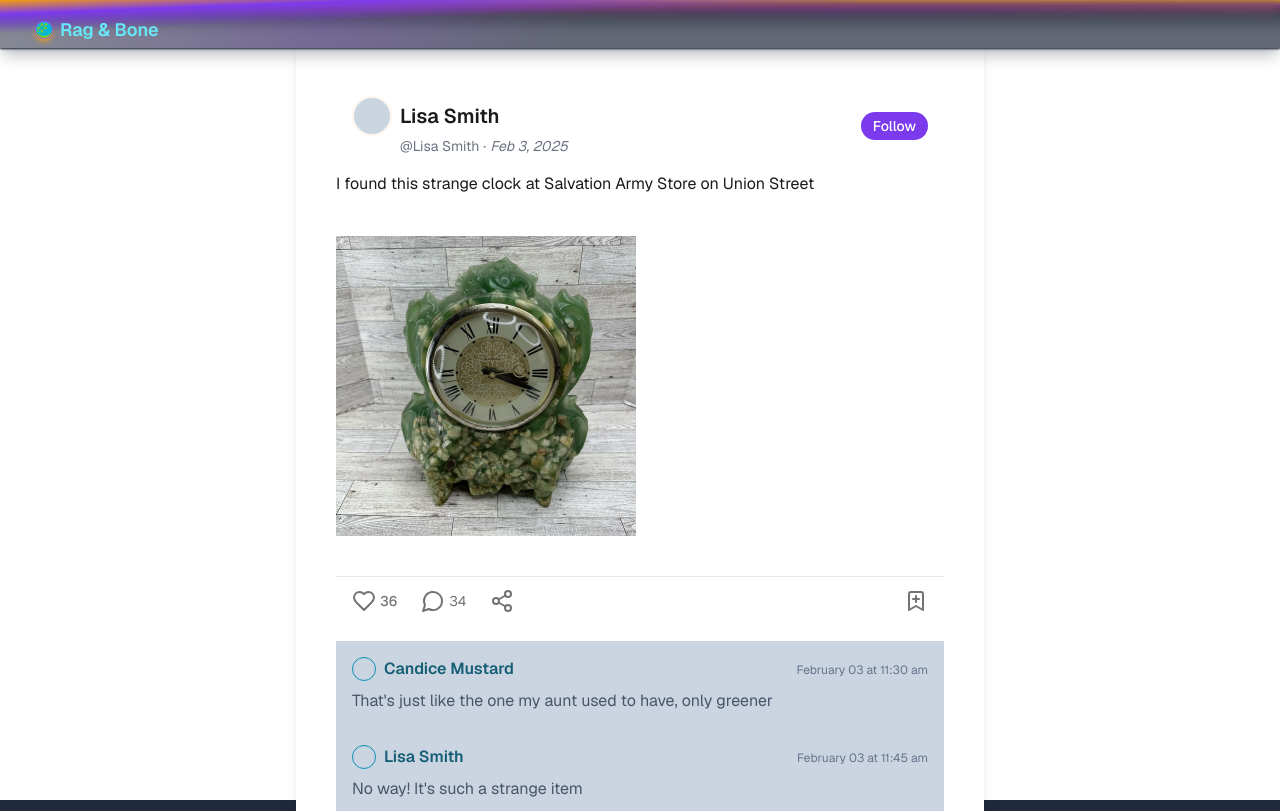
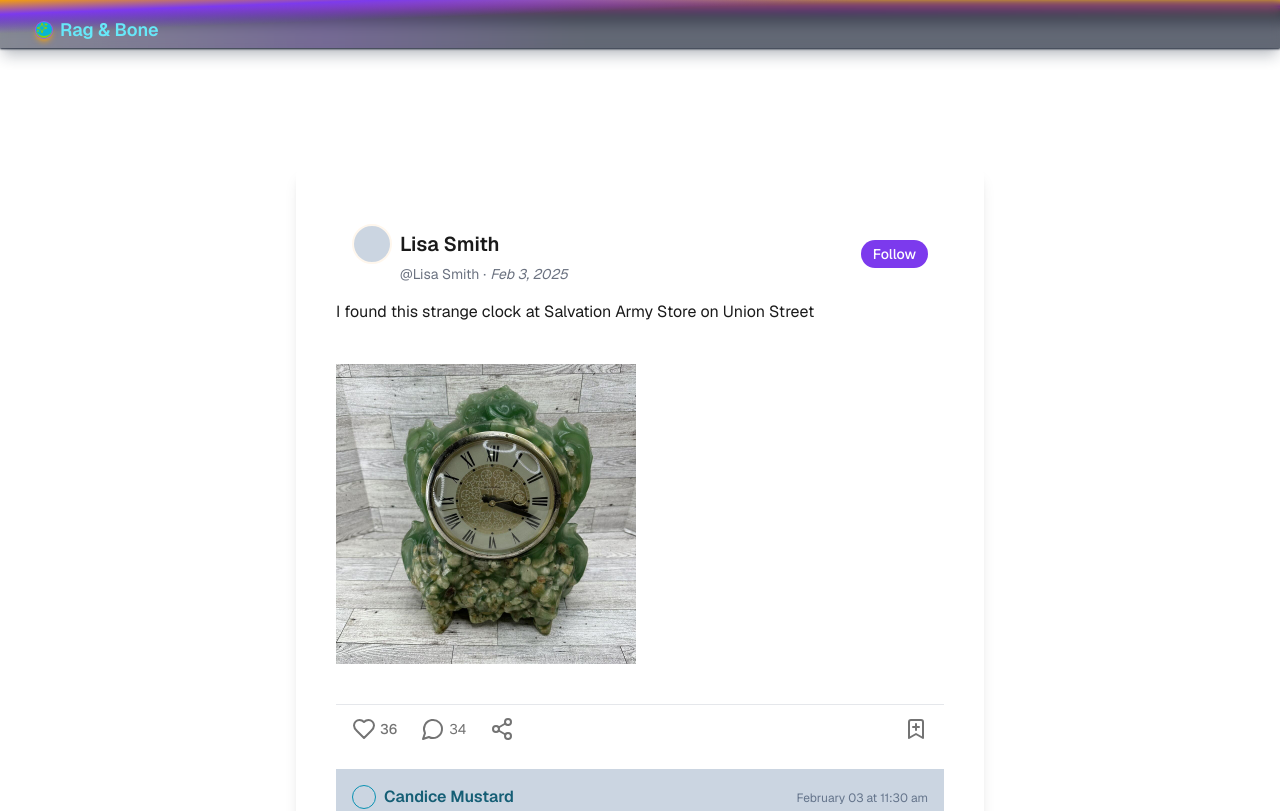
Before and after one commit to SaraDonaldson/weird-wonderful-finds-site, a Next.js app: page /forum in a window 1280 px wide. Shown: the top 811 px of the page. Built offline with nearby package versions, Linux system fonts and the light colour scheme.

Commit message:
adjust top spacing

```diff
--- a/components/feedLayouts/ScrollableFeed/ScrollableFeed.tsx
+++ b/components/feedLayouts/ScrollableFeed/ScrollableFeed.tsx
@@ -9,7 +9,7 @@ interface ScrollableFeedProps{
 function ScrollableFeed({posts}:ScrollableFeedProps) {
 
   return (
-    <div className="w-3/5 h-screen mx-auto px-10 py-10 flex-col">
+    <div className="w-3/5 h-screen mx-auto px-10 py-10 flex-col mt-32">
         <div className="flex flex-col h-screen">
 
             {posts?.map((post:PostType, i) => {
```
